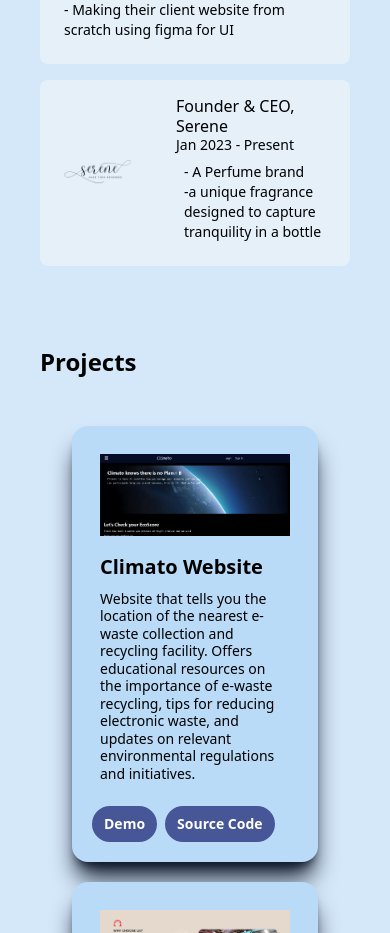
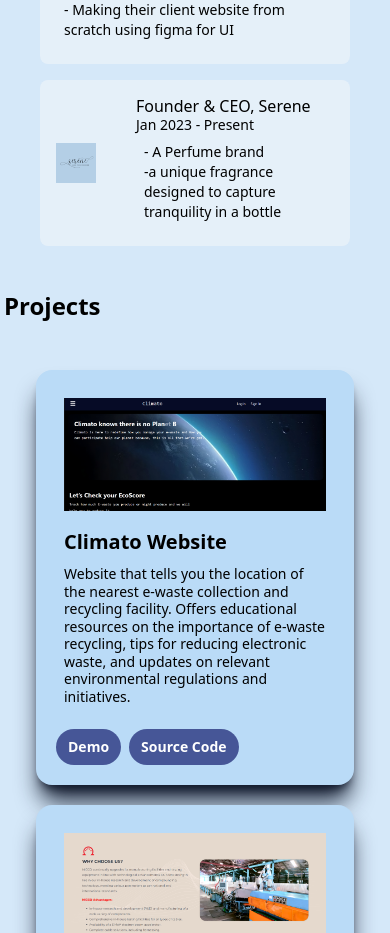
Before and after one commit to Laraibnehal/Laraib-s-Portfolio, a React (Vite) app: page / in a window 390 px wide. Shown: the part 2200-3133 px from the top of the page. Built offline with nearby package versions, Linux system fonts and the light colour scheme.

Commit message:
experience and project update

```diff
--- a/src/Components/Experience/Experience.jsx
+++ b/src/Components/Experience/Experience.jsx
@@ -6,7 +6,7 @@
 import { RiNetflixFill } from "react-icons/ri";
 import { FaAmazon } from "react-icons/fa";
 import bridge from "../../assets/Bridge.jpg"
-import serene from "../../assets/serene-logo.png"
+import serene from "../../assets/serene.png"
 const Experience = () => {
   return (
     <div id="Experience" className="p-10 md:p-24">
@@ -75,7 +75,7 @@
           </div>
           <div className="flex gap-10 bg-[#f9f9f9] bg-opacity-45 mt-4 rounded-lg  p-4 items-center">
             {/* <FaAmazon color="#FF9900" size={50} /> */}
-            <img className=" w-20 h-20" src={serene} alt="" />
+            <img className=" w-10 md:w-20 h-10 md:h-20" src={serene} alt="" />
             <span className="text-black">
               <h2 className="leading-tight">Founder & CEO, Serene</h2>
               <p className="text-sm leading-tight font-thin">
--- a/src/Components/Projects/Projects.jsx
+++ b/src/Components/Projects/Projects.jsx
@@ -5,7 +5,7 @@
 import bannerImg3 from "../../assets/nicco.png"
 const Projects = () => {
   return (
-    <div id="Projects" className="p-10 md:p-14 text-black ">
+    <div id="Projects" className="p-1 md:p-14 text-black ">
       <h1 className="text-2xl md:text-4xl text-black font-bold">Projects</h1>
       <div className="py-12 px-8 flex flex-wrap gap-5">
         <ProjectCard
```
